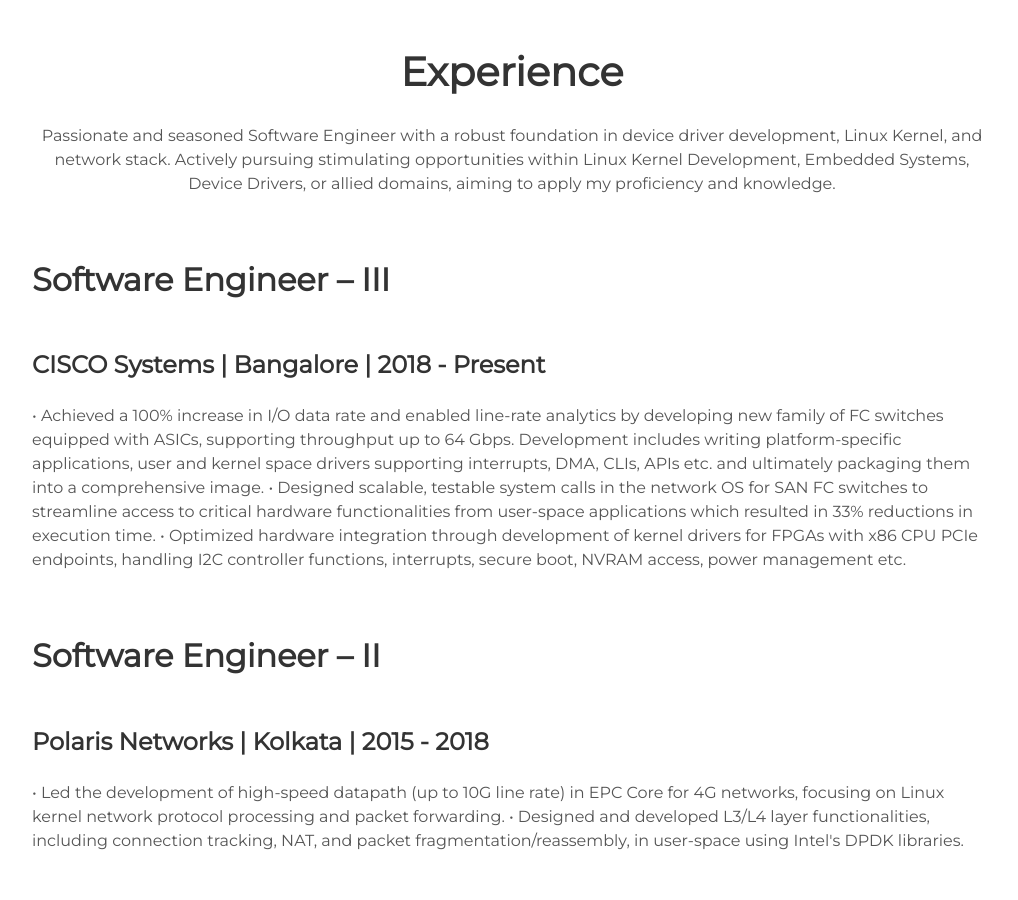
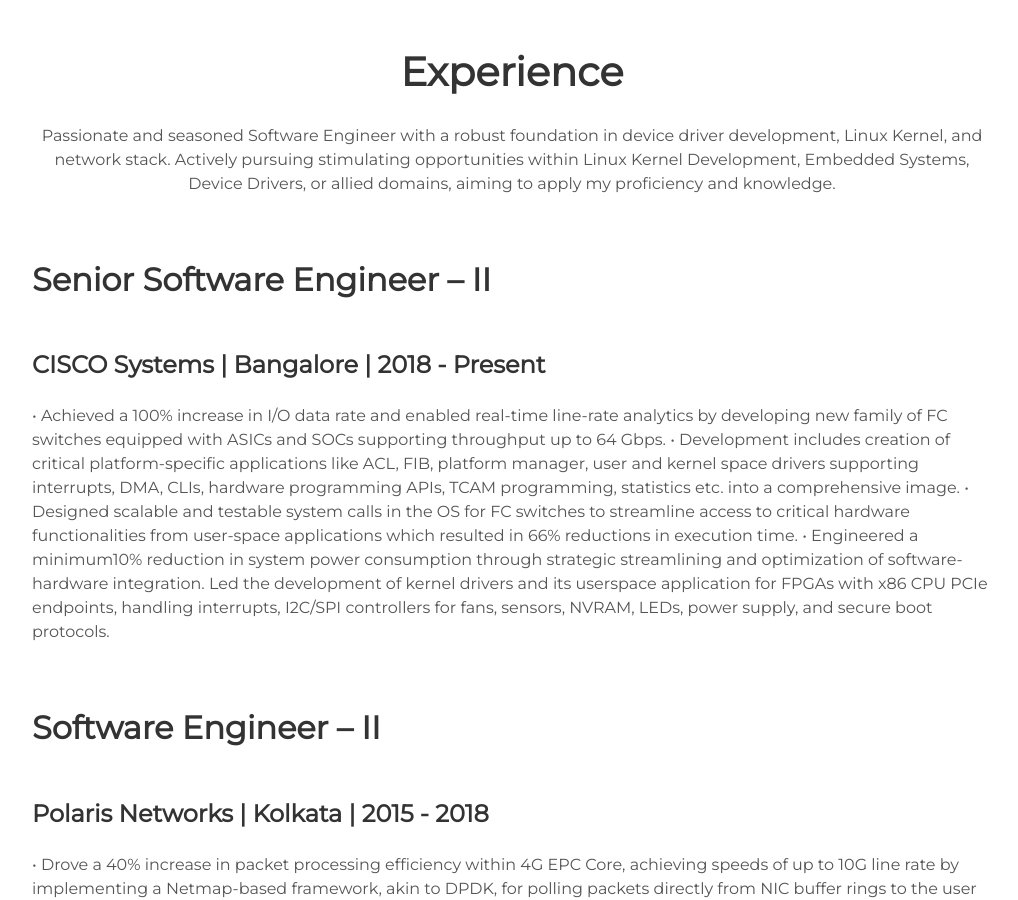
Before and after one commit to anindyasen/anindyasen.github.io, a Jekyll site: the page built from index.html, in a window 1280 px wide and 900 px high, scrolled down 933 px. Shown: the whole window, without its empty margins (128-1146 px from the left). Built offline with Jekyll 4.4.1, drawn with Linux system fonts in a browser that asks for light colours; some of the changed text lies outside the part shown.

Commit message:
Update about.html

```diff
--- a/_includes/about.html
+++ b/_includes/about.html
@@ -3,21 +3,21 @@
   <p> {{site.user_description}} </p>
 </div>
   <div>
-    <h2>Software Engineer – III</h2>
+    <h2>Senior Software Engineer – II</h2>
     <h3><b>CISCO Systems</b> | Bangalore | 2018 - Present</h3>
 <p>
-•	Achieved a 100% increase in I/O data rate and enabled line-rate analytics by developing new family of FC switches equipped with ASICs, supporting throughput up to 64 Gbps. Development includes writing platform-specific applications, user and kernel space drivers supporting interrupts, DMA, CLIs, APIs etc. and ultimately packaging them into a comprehensive image.
-•	Designed scalable, testable system calls in the network OS for SAN FC switches to streamline access to critical hardware functionalities from user-space applications which resulted in 33% reductions in execution time.
-•	Optimized hardware integration through development of kernel drivers for FPGAs with x86 CPU PCIe endpoints, handling I2C controller functions, interrupts, secure boot, NVRAM access, power management etc.
+•	Achieved a 100% increase in I/O data rate and enabled real-time  line-rate analytics by developing new family of FC switches equipped with ASICs and SOCs supporting throughput up to 64 Gbps.
+•	Development includes creation of critical platform-specific applications like ACL, FIB, platform manager, user and kernel space drivers supporting interrupts, DMA, CLIs, hardware programming APIs, TCAM programming, statistics etc. into a comprehensive image.
+•	Designed scalable and testable system calls in the OS for FC switches to streamline access to critical hardware functionalities from user-space applications which resulted in 66% reductions in execution time.
+•	Engineered a minimum10% reduction in system power consumption through strategic streamlining and optimization of software-hardware integration. Led the development of kernel drivers and its userspace application for FPGAs with x86 CPU PCIe endpoints, handling interrupts, I2C/SPI controllers for fans, sensors, NVRAM, LEDs, power supply, and secure boot protocols.
 </p>
 </div>
 <div>
     <h2>Software Engineer – II</h2>
     <h3><b>Polaris Networks</b> | Kolkata | 2015 - 2018</h3>
     <p>
-•	Led the development of high-speed datapath (up to 10G line rate) in EPC Core for 4G networks, focusing on Linux kernel network protocol processing and packet forwarding.
-•	Designed and developed L3/L4 layer functionalities, including connection tracking, NAT, and packet fragmentation/reassembly, in user-space using Intel's DPDK libraries.
-
+•	Drove a 40% increase in packet processing efficiency within 4G EPC Core, achieving speeds of up to 10G line rate by implementing a Netmap-based framework, akin to DPDK, for polling packets directly from NIC buffer rings to the user space, bypassing the Linux kernel.
+•	Designed and developed critical L3/L4 network stack functionalities in user-space, including connection tracking, NAT, and packet fragmentation and reassembly, that significantly surpassing the kernel performance.
     </p>
 </div>
 <div>
```
